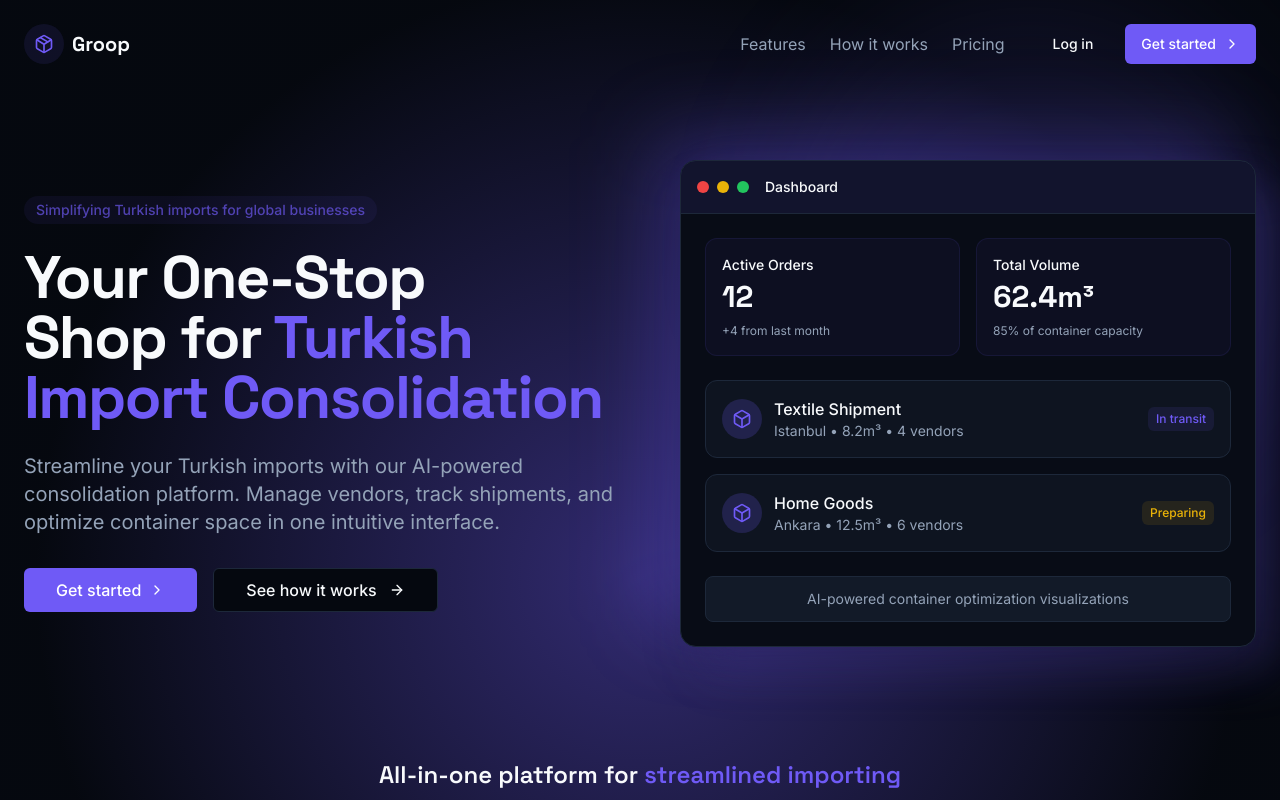
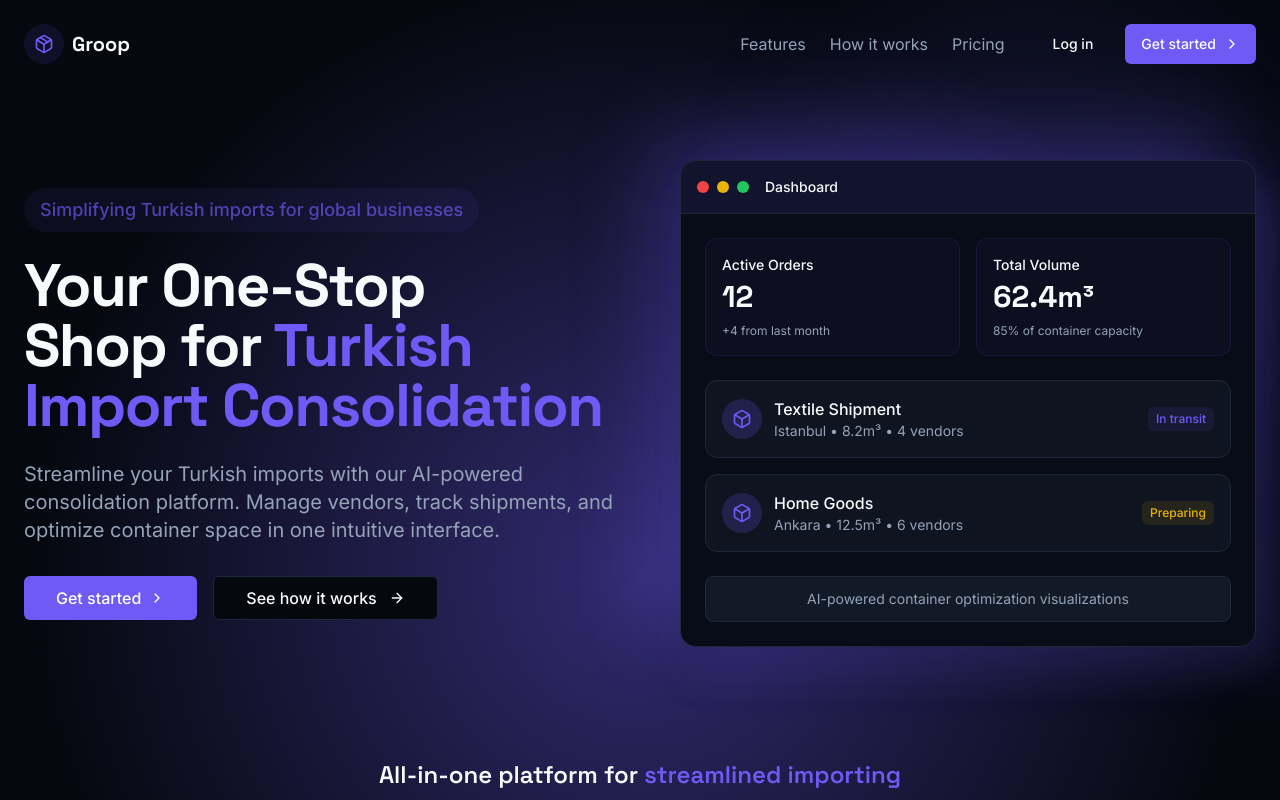
Before and after one commit to yusufbicer/vessel-sync-15, a React (Vite) app: page / in a window 1280 px wide. Shown: the top 800 px of the page. Built offline with nearby package versions, Linux system fonts and the light colour scheme.

Commit message:
Fix: Increase hero section text size
The text "Simplifying Turkish imports for global businesses" was too small.  This commit addresses this issue.

```diff
--- a/src/components/Hero.tsx
+++ b/src/components/Hero.tsx
@@ -14,7 +14,7 @@ const Hero = () => {
         <div className="flex flex-col lg:flex-row items-center gap-12 lg:gap-16">
           {/* Hero content */}
           <div className="flex-1 text-center lg:text-left max-w-3xl mx-auto lg:mx-0">
-            <div className="inline-block mb-6 rounded-full bg-primary/10 px-3 py-1 text-sm font-medium text-primary animate-pulse">
+            <div className="inline-block mb-6 rounded-full bg-primary/10 px-4 py-2 text-base md:text-lg font-medium text-primary animate-pulse">
               Simplifying Turkish imports for global businesses
             </div>
             <h1 className="text-4xl md:text-5xl lg:text-6xl font-display font-bold tracking-tight mb-6 text-balance">
```
